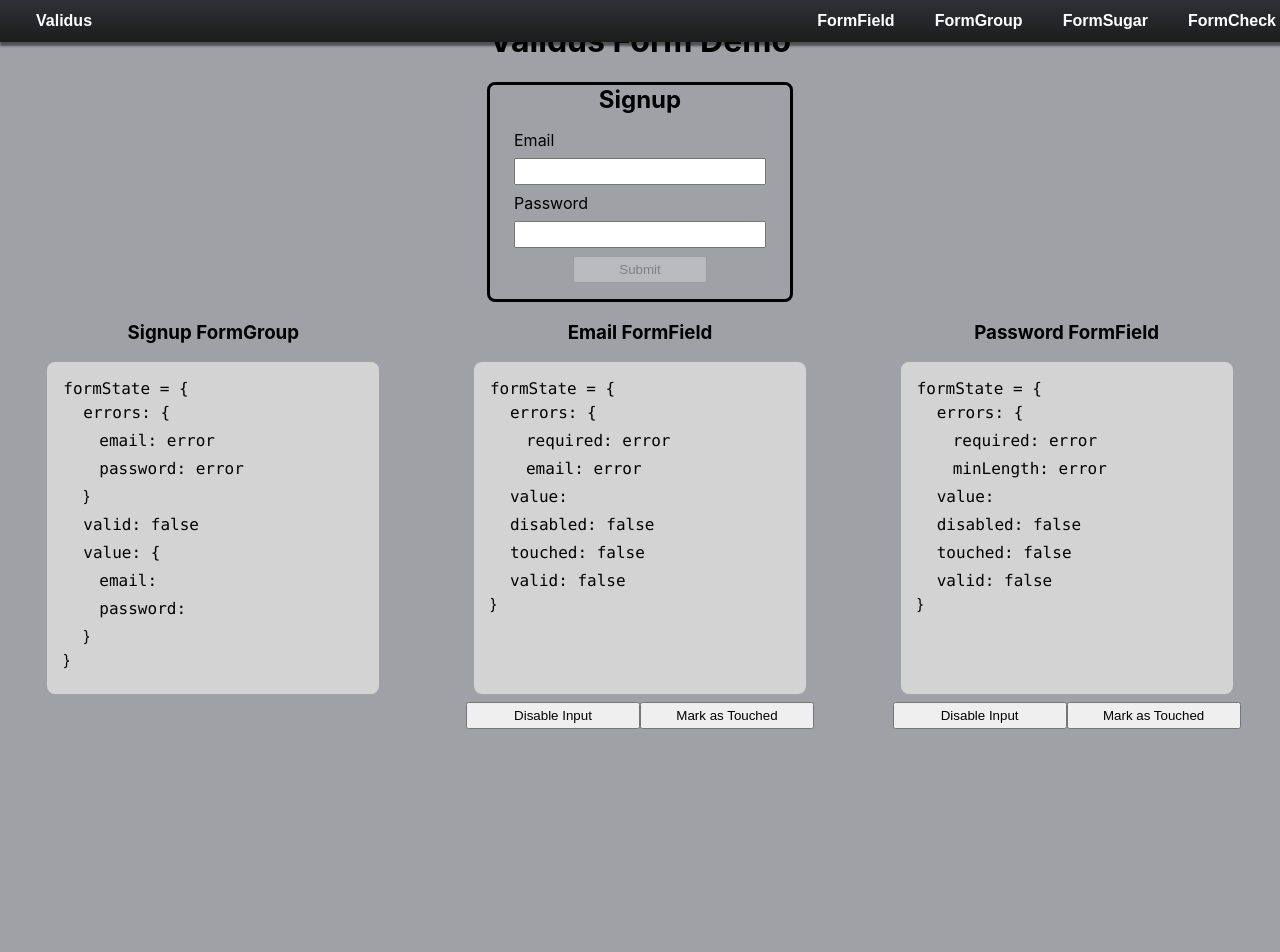
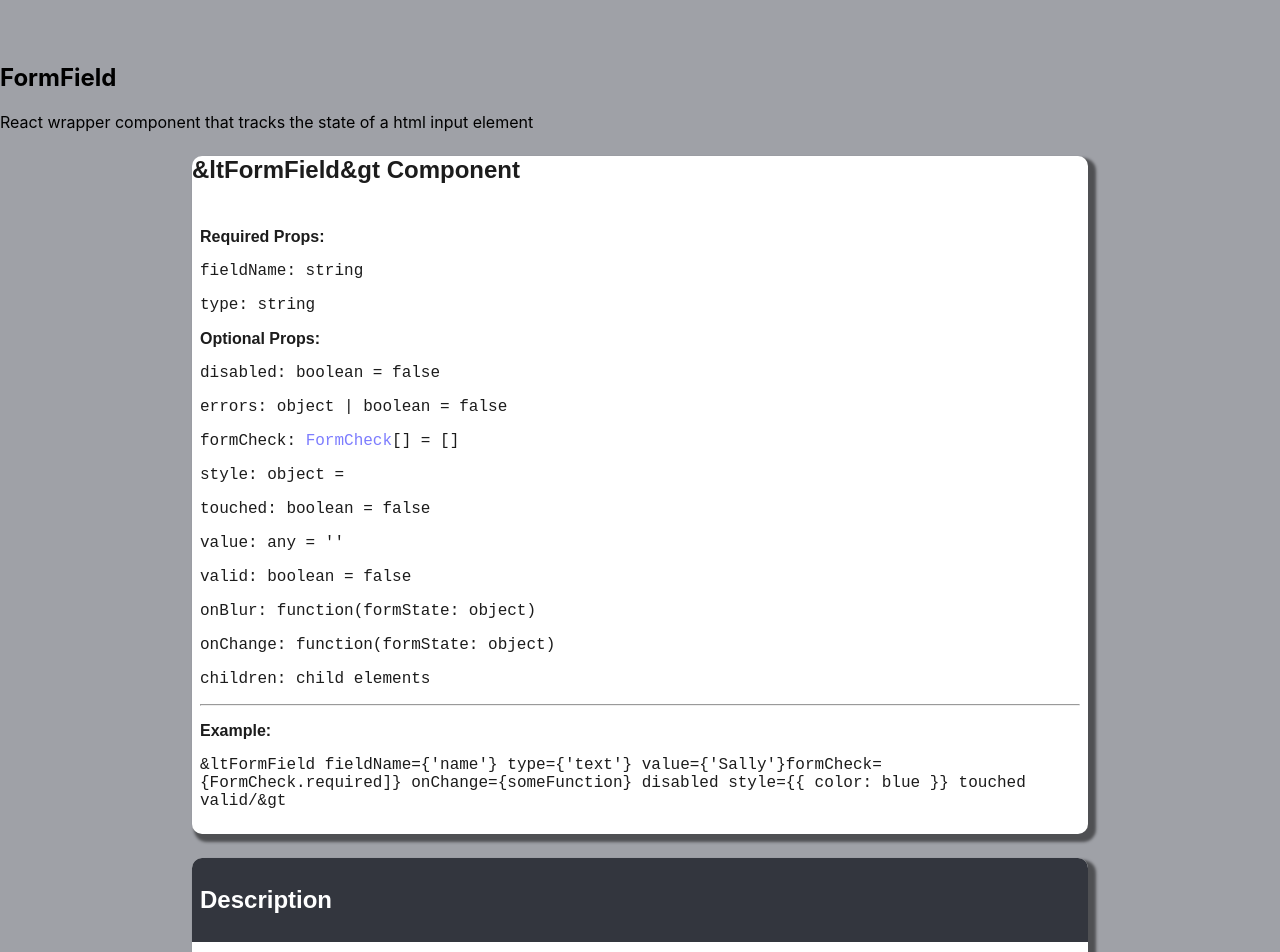
Before and after one commit to ckoukoutchos/Validus, a React (Create React App) app: page /formfield in a window 1280 px wide. Shown: the top 952 px of the page. Before the commit the page ends 800 px from the top, so only its background shows below. Built offline with nearby package versions, Linux system fonts and the light colour scheme.

Commit message:
added formfield page

```diff
--- a/src/App.js
+++ b/src/App.js
@@ -3,14 +3,15 @@ import { Route, Switch, Redirect } from 'react-router-dom';
 // import './App.css';
 
 import Demo from './demo/Demo';
-import Home from './screens/Home';
+import Home from './screens/home/Home';
+import field from './screens/field/Field';
 
 const app = props => {
   return (
     <Switch>
       <Route path="/" exact component={Home} />
       <Route path="/demo" exact component={Demo} />
-      <Route path="/formfield" exact component={Demo} />
+      <Route path="/formfield" exact component={field} />
       <Redirect to="/" />
     </Switch>
   );
--- /dev/null
+++ b/src/screens/field/Field.css
@@ -0,0 +1,30 @@
+.card__content {
+  padding: 8px;
+}
+
+.card__content a {
+  color: rgb(125, 125, 254);
+  text-decoration: none;
+}
+
+.card__detail {
+  background: white;
+  box-shadow: 5px 5px 3px 3px rgba(0, 0, 0, 0.5);
+  border-radius: 10px;
+  color: rgb(28, 28, 28);
+  font-family: 'Bai Jamjuree', sans-serif;
+  margin: 24px auto;
+  /* padding: 8px; */
+  width: 70%;
+}
+
+.card__header {
+  background: rgb(51, 54, 62);
+  border-radius: 10px 10px 0 0;
+  color: white;
+  padding: 8px;
+}
+
+.code {
+  font-family: 'IBM Plex Mono', monospace;
+}
--- /dev/null
+++ b/src/screens/field/Field.js
@@ -0,0 +1,193 @@
+import React from 'react';
+import './Field.css';
+
+const field = props => {
+  return (
+    <main>
+      <section>
+        <div className="card__well">
+          <h1 className="title">FormField</h1>
+          <p className="sub-title">
+            React wrapper component that tracks the state of a html input
+            element
+          </p>
+        </div>
+
+        <div className="card__detail">
+          <div classNameName="card__header">
+            <h2>&ltFormField&gt Component</h2>
+          </div>
+          <div className="card__content">
+            <p>
+              <strong>Required Props:</strong>
+            </p>
+            <p className="code">fieldName: string</p>
+            <p className="code">type: string</p>
+            <p>
+              <strong>Optional Props:</strong>
+            </p>
+            <p className="code">disabled: boolean = false</p>
+            <p className="code">errors: object | boolean = false</p>
+            <p className="code">
+              formCheck: <a href="form-check.html">FormCheck</a>[] = []
+            </p>
+            <p className="code">style: object = {}</p>
+            <p className="code">touched: boolean = false</p>
+            <p className="code">value: any = ''</p>
+            <p className="code">valid: boolean = false</p>
+            <p className="code">onBlur: function(formState: object)</p>
+            <p className="code">onChange: function(formState: object)</p>
+            <p className="code">children: child elements</p>
+            <hr />
+            <p>
+              <strong>Example:</strong>
+            </p>
+            <p className="code">
+              &ltFormField fieldName={'{'}'name'{'}'} type={'{'}'text'{'}'}{' '}
+              value={'{'}'Sally'{'}'}
+              formCheck={'{'}FormCheck.required]{'}'} onChange={'{'}someFunction
+              {'}'} disabled style={'{{'} color: blue {'}}'} touched valid/&gt
+            </p>
+          </div>
+        </div>
+
+        <div className="card__detail">
+          <div className="card__header">
+            <h2>Description</h2>
+          </div>
+          <div className="card__content">
+            <p>
+              FormField components wrap a html input element, keeping track of
+              their current state, and can be configured to inform parent
+              components when the state changes.
+            </p>
+          </div>
+        </div>
+      </section>
+
+      <section>
+        <div className="card__detail">
+          <div className="card__header">
+            <h2>Props</h2>
+            <p>Details for properties that can be passed</p>
+          </div>
+          <div className="card__content">
+            <table>
+              <thead>
+                <tr>
+                  <td>
+                    <h3>Prop Name</h3>
+                  </td>
+                  <td>
+                    <h3>Description</h3>
+                  </td>
+                </tr>
+              </thead>
+              <tbody>
+                <tr>
+                  <td className="code">fieldName: string</td>
+                  <td>
+                    Unique name by which to identify the FormField
+                    <strong>Required</strong>
+                  </td>
+                </tr>
+                <tr>
+                  <td className="code">type: string</td>
+                  <td>
+                    Sets type of input field: 'text', 'number', 'email',
+                    'password', 'search', 'checkbox', 'radio'
+                    <strong>Required</strong>
+                  </td>
+                </tr>
+                <tr>
+                  <td className="code">disabled: boolean</td>
+                  <td>
+                    Disables input when set to true. Default value is false
+                  </td>
+                </tr>
+                <tr>
+                  <td className="code">errors: object | boolean</td>
+                  <td>
+                    Sets errors on input: false if the input is valid or an
+                    object with the error names as fields and any additional
+                    info about the errors as the values. Default value is false.
+                  </td>
+                </tr>
+                <tr>
+                  <td className="code">
+                    formCheck: <a href="form-check.html">FormCheck</a>[]
+                  </td>
+                  <td>
+                    Array of FormCheck functions to run when input value changes
+                    or on input blur. Default value is an empty array.
+                  </td>
+                </tr>
+                <tr>
+                  <td className="code">style: object</td>
+                  <td>
+                    Sets inline styling. Default value is an empty object.
+                  </td>
+                </tr>
+                <tr>
+                  <td className="code">touched: boolean</td>
+                  <td>
+                    Sets whether input has been touched. Default value is false.
+                  </td>
+                </tr>
+                <tr>
+                  <td className="code">value: any</td>
+                  <td>
+                    Sets the input's value. default value is empty string.
+                  </td>
+                </tr>
+                <tr>
+                  <td className="code">valid: boolean</td>
+                  <td>
+                    Manually sets whether the input is valid. Default value is
+                    false;
+                  </td>
+                </tr>
+                <tr>
+                  <td className="code">onBlur: function(formState: object)</td>
+                  <td>
+                    <p>
+                      Function called whenever an onBlur event is triggered for
+                      the input. The function will automatically be passed the
+                      FormField's current state.
+                    </p>
+                    <p>
+                      By default, no function will be executed onBlur unless one
+                      is passed as a prop.
+                    </p>
+                  </td>
+                </tr>
+                <tr>
+                  <td className="code">
+                    onChange: function(formState: object)
+                  </td>
+                  <td>
+                    <p>
+                      Function called whenever an onChange event is triggered
+                      for the input. The function will automatically be passed
+                      the FormField's current state.
+                    </p>
+                    <p>
+                      By default, no function will be executed onChange unless
+                      one is passed as a prop.
+                    </p>
+                  </td>
+                </tr>
+                <tr>
+                  <td className="code">children: child elements</td>
+                  <td>Any children html elements to render.</td>
+                </tr>
+              </tbody>
+            </table>
+          </div>
+        </div>
+      </section>
+    </main>
+  );
+};
+
+export default field;
--- a/src/screens/Home.js
+++ b/src/screens/home/Home.js
@@ -1,7 +1,7 @@
 import React from 'react';
 import { NavLink } from 'react-router-dom';
-import Footer from '../UI/footer/Footer';
-import NavBar from '../UI/navbar/NavBar';
+import Footer from '../../UI/footer/Footer';
+import NavBar from '../../UI/navbar/NavBar';
 import './Home.css';
 
 const home = props => {
```
Also changed, not shown: src/screens/home/Home.css (renamed from src/screens/Home.css), 1 other file (tests, documents, lock files or other folders).
